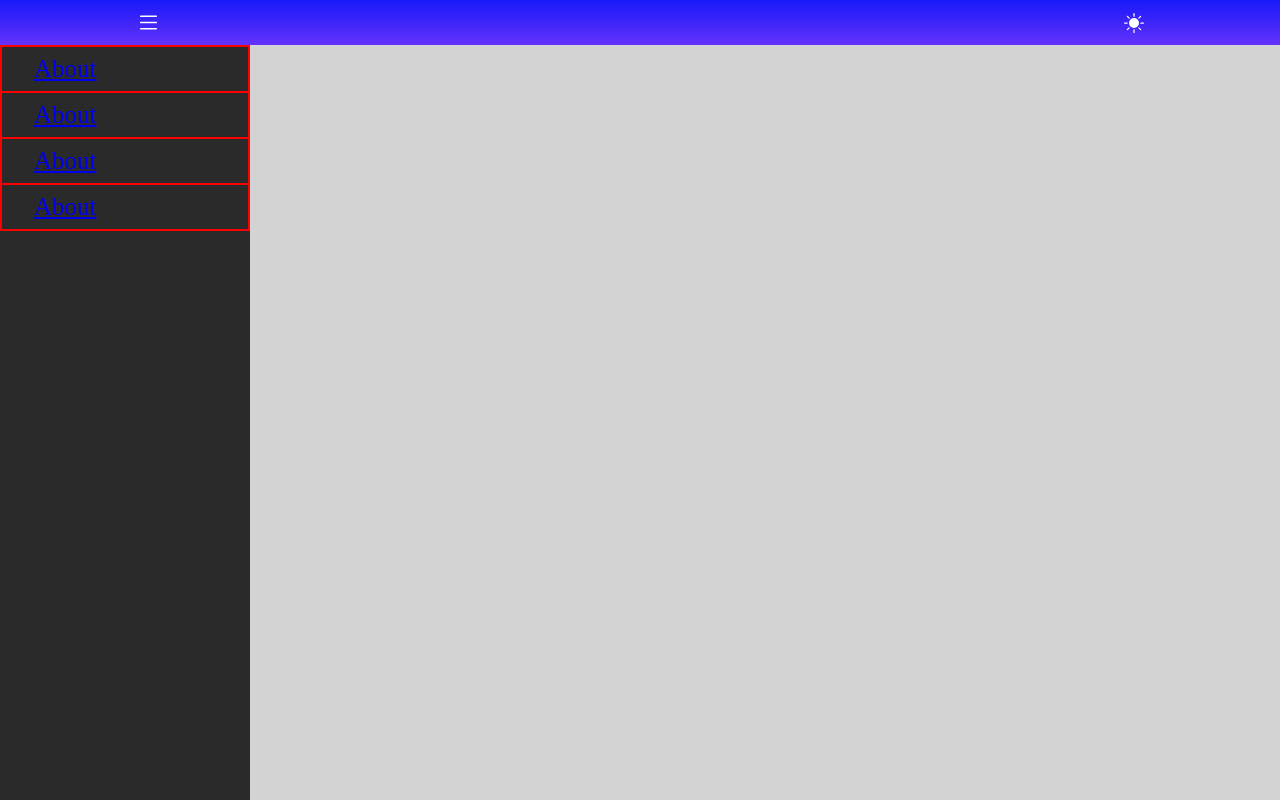
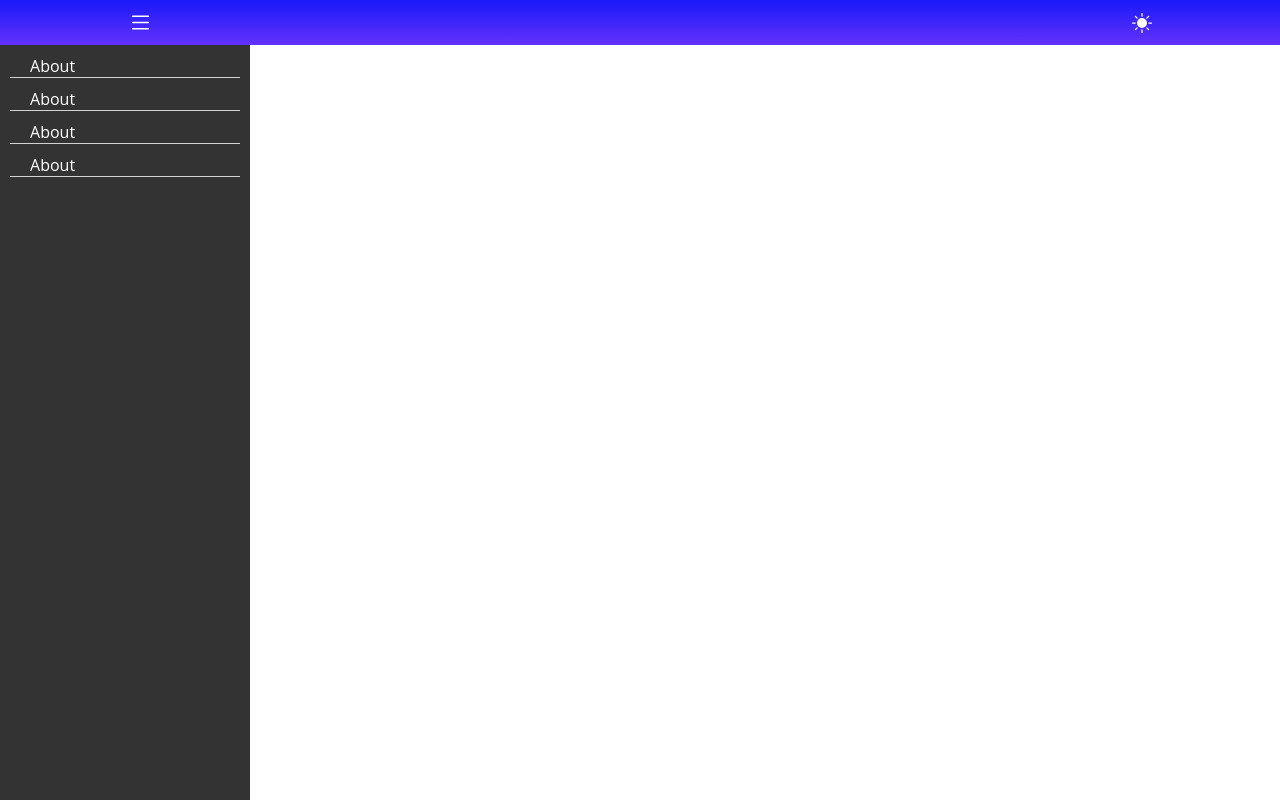
Before and after one commit to einsy-dev/static-mpa, a website built with webpack: page src/pages/index.html in a window 1280 px wide. Both pictures are taken after a click on the element 148 px from the left and 22 px from the top of the page. Built offline with nearby package versions, Linux system fonts and the light colour scheme; a web font is replaced by a local one.

Commit message:
optimization

```diff
--- a/src/pages/index.html
+++ b/src/pages/index.html
@@ -10,17 +10,15 @@
 <body id="root">
     <header>
         <nav class="header-nav">
-            <ul>
-                <li>
             <div id="burger-btn" class="header-btn">
                 <svg class="burger-menu-icon">
                     <use id="burger-menu-use-icon" href="#burger-icon" fill="white"></use>
                 </svg>
             </div>
-                    <div class="offcanvas" id="offcanvas">
+            <div id="offcanvas">
                 <ul>
                     <li>
-                                <a href="about.html">About</a>
+                        <a href="#botton">About</a>
                     </li>
                     <li>
                         <a href="about.html">About</a>
@@ -33,15 +31,11 @@
                     </li>
                 </ul>
             </div>
-                </li>
-                <li>
             <div id="theme-btn" class="header-btn">
                 <svg class="theme-icon">
                     <use id="theme-use-icon" href="#sun-icon" fill="white"></use>
                 </svg>
             </div>
-                </li>
-            </ul>
         </nav>
     </header>
     <main></main>
--- /dev/null
+++ b/src/styles/_font-faces.scss
@@ -0,0 +1,13 @@
+@font-face {
+  font-family: "Open Sans";
+  src: url(https://netology-code.github.io/html-2-diploma/sources/fonts/OpenSans-Regular.woff);
+  font-weight: 400;
+  font-style: normal;
+}
+
+@font-face {
+  font-family: "Open Sans";
+  src: url(https://netology-code.github.io/html-2-diploma/sources/fonts/OpenSans-Bold.woff);
+  font-weight: 700;
+  font-style: bold;
+}
--- /dev/null
+++ b/src/styles/_variables.scss
@@ -0,0 +1,2 @@
+$border: solid lightgray 0.5px;
+$border_radius: 15%;
--- /dev/null
+++ b/src/styles/components/_header.scss
@@ -0,0 +1,31 @@
+header {
+  padding: 10px 10%;
+  width: 100vw;
+  background-image: linear-gradient(
+    to bottom,
+    rgb(25, 25, 250),
+    rgba(100, 50, 250, 1)
+  );
+  .header-nav {
+    display: flex;
+    justify-content: space-between;
+    .header-btn {
+      display: inherit;
+      align-items: center;
+    }
+    .theme-icon {
+      width: 20px;
+      height: 20px;
+    }
+    .theme-icon:hover {
+      cursor: pointer;
+    }
+    .burger-menu-icon {
+      width: 25px;
+      height: 25px;
+    }
+    .burger-menu-icon:hover {
+      cursor: pointer;
+    }
+  }
+}
--- /dev/null
+++ b/src/styles/components/_offcanvas.scss
@@ -0,0 +1,28 @@
+@import "../variables";
+
+#offcanvas {
+  margin-top: 45px;
+  height: 100%;
+  width: 0;
+  position: fixed;
+  z-index: 1;
+  top: 0;
+  left: 0;
+  background-color: rgba(0, 0, 0, 0.8);
+  overflow-x: hidden;
+  transition: 0.5s;
+  ul {
+    display: flex;
+    flex-direction: column;
+    padding: 10px;
+    li {
+      border-bottom: $border;
+      margin-bottom: 10px;
+      a {
+        width: 100%;
+        font-size: medium;
+        padding-left: 20px;
+      }
+    }
+  }
+}
--- a/src/styles/index.scss
+++ b/src/styles/index.scss
@@ -1,5 +1,6 @@
-$border: solid red 1px;
-$border_radius: 15%;
+@use "components/offcanvas";
+@use "components/header";
+@use "font-faces";
 
 *,
 *::before,
@@ -7,90 +8,13 @@ $border_radius: 15%;
   margin: 0;
   padding: 0;
   box-sizing: border-box;
-}
-
-// @font-face {
-//   font-family: "Open Sans";
-//   src: url(https://netology-code.github.io/html-2-diploma/sources/fonts/OpenSans-Regular.woff);
-//   font-weight: 400;
-//   font-style: normal;
-// }
-
-// @font-face {
-//   font-family: "Open Sans";
-//   src: url(https://netology-code.github.io/html-2-diploma/sources/fonts/OpenSans-Bold.woff);
-//   font-weight: 700;
-//   font-style: bold;
-// }
-
-header {
-  padding: 10px;
-  width: 100vw;
-  background-image: linear-gradient(
-    to bottom,
-    rgb(25, 25, 250),
-    rgba(100, 50, 250, 1)
-  );
-  .header-nav {
-    padding: 0 10%;
-    ul {
-      display: flex;
-      justify-content: space-between;
-      li {
-        display: flex;
-        list-style: none;
-        align-items: center;
-        justify-content: center;
-        .header-btn {
-          display: flex;
-          align-items: center;
-        }
-        .theme-icon {
-          width: 20px;
-          height: 20px;
-        }
-        .theme-icon:hover {
-          cursor: pointer;
-        }
-        .burger-menu-icon {
-          width: 25px;
-          height: 25px;
-        }
-        .burger-menu-icon:hover {
-          cursor: pointer;
-        }
-      }
-    }
-  }
-  .offcanvas {
-    margin-top: 45px;
-    height: 100%;
-    width: 0;
-    position: fixed;
-    z-index: 1;
-    top: 0;
-    left: 0;
-    background-color: rgba(0, 0, 0, 0.8);
-    overflow-x: hidden;
-    transition: 0.5s;
-    ul {
-      display: flex;
-      flex-direction: column;
-      border: $border;
-      li {
-        border: $border;
-        padding: 8px 8px 8px 32px;
-        text-decoration: none;
-        font-size: 25px;
-        color: #818181;
-        display: block;
-        transition: 0.3s;
-      }
-    }
-  }
+  list-style: none;
+  text-decoration: none;
+  color: white;
+  user-select: none;
 }
 
 body {
-  // font-family: "Open Sans", Arial, sans-serif;
-  background-color: lightgrey;
+  font-family: "Open Sans", Arial, sans-serif;
+  transition: 0.5s;
 }
--- a/src/ts/about.ts
+++ b/src/ts/about.ts
@@ -1 +1,2 @@
 import "../styles/index.scss";
+import "./index";
--- a/src/ts/index.ts
+++ b/src/ts/index.ts
@@ -33,17 +33,11 @@ themeBtn.addEventListener("click", () => {
 
 const offcanvas = document.getElementById("offcanvas");
 const offcanvasBtn = document.getElementById("burger-btn");
+
 offcanvasBtn.addEventListener("click", (e) => {
-  if (offcanvas.hasAttribute("style")) {
-    offcanvasHandler(false);
-    return;
-  }
-  offcanvasHandler();
-});
-function offcanvasHandler(open = true) {
-  if (open) {
+  if (!offcanvas.hasAttribute("style")) {
     offcanvas.setAttribute("style", "width: 250px");
   } else {
     offcanvas.removeAttribute("style");
   }
-}
+});
```
Also changed, not shown: src/pages/about.html (+63 -4 lines). Lines whose indentation alone changed are shown as unchanged.
